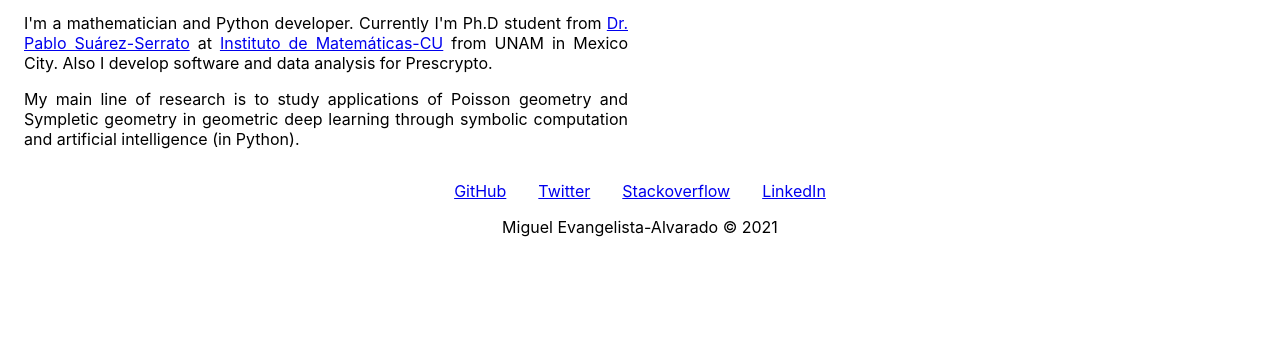
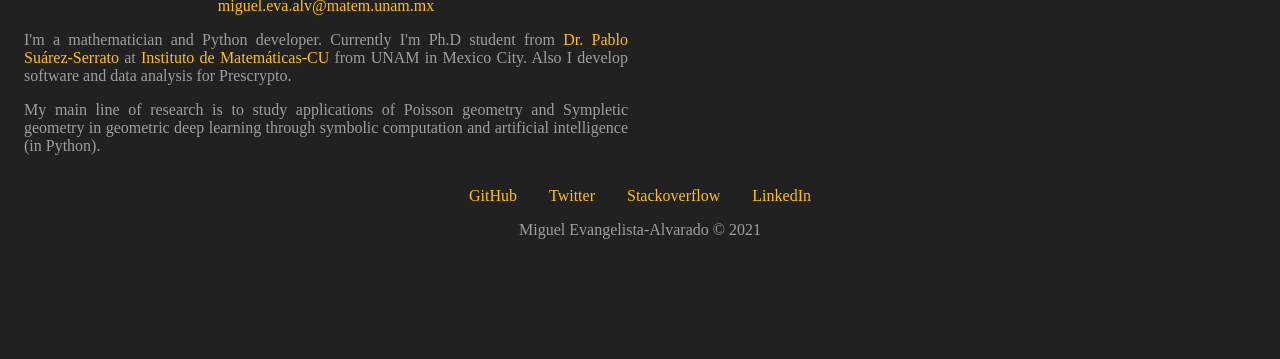
Before and after one commit to eralvana/MAEAWebPage, a React app in the folder template/: page /MAEAWebPage/test/Cvu in a window 1280 px wide. Shown: the part 441-800 px from the top of the page. Built offline with nearby package versions, Linux system fonts and the light colour scheme.

Commit message:
propuesta color

```diff
--- a/template/src/components/App/index.js
+++ b/template/src/components/App/index.js
@@ -1,5 +1,7 @@
-import React from "react";
+import React, { useState } from "react";
 import { Container } from "@material-ui/core";
+
+import { makeStyles } from "@material-ui/core/styles";
 
 import Context from "../../context.js";
 
@@ -14,13 +16,23 @@ import Talks from "../Talks";
 import Cvu from "../Cvu";
 import Teaching from "../Teaching";
 
-import "./styles.css";
+const useStyles = makeStyles(theme => ({
+  root: props => ({
+    background: props.flag ? theme.palette.primary.light : theme.palette.secondary.light,
+    color: props.flag ? theme.palette.primary.dark : theme.palette.secondary.dark,
+    minHeight: "100vh",
+    padding: theme.spacing(3),
+    aColor: props.flag ? theme.palette.primary.main : theme.palette.secondary.main
+  })
+}));
 
 function App() {
   const states = [{name:"Papers", Component: Papers},{name: "Software", Component: Software}, {name: "Talks", Component: Talks}, {name: "Cvu", Component: Cvu}, {name: "Teaching", Component: Teaching}];
+  const [flag, setFlag] = useState(false);
+  const classes = useStyles({flag});
   return (
-    <Context.Provider value={{info, states}}>
-      <Container maxWidth="lg">
+    <Context.Provider value={{info, states, flag, setFlag}}>
+      <Container maxWidth="false" className={classes.root}>
         <Header/>
         <Main/>
         <Footer/>
--- a/template/src/components/Header/index.js
+++ b/template/src/components/Header/index.js
@@ -11,8 +11,8 @@ function Header() {
   const value = useContext(Context);
   return (
     <Box component="header" textAlign="center">
-      <Typography variant="h4">
-          {value.info.name}
+      <Typography variant="h4" onClick={() => value.setFlag(!value.flag)}>
+        {value.info.name}
       </Typography>
       <Nav/>
     </Box>
--- a/template/src/index.css
+++ b/template/src/index.css
@@ -1,13 +1,12 @@
 body {
   margin: 0;
-  font-family: -apple-system, BlinkMacSystemFont, 'Segoe UI', 'Roboto', 'Oxygen',
-    'Ubuntu', 'Cantarell', 'Fira Sans', 'Droid Sans', 'Helvetica Neue',
-    sans-serif;
-  -webkit-font-smoothing: antialiased;
-  -moz-osx-font-smoothing: grayscale;
 }
 
-code {
-  font-family: source-code-pro, Menlo, Monaco, Consolas, 'Courier New',
-    monospace;
+a {
+  color: #FFC107;
+  text-decoration: none;
 }
+
+a:hover {
+  color: #80DEEA;
+}
--- a/template/src/index.js
+++ b/template/src/index.js
@@ -1,13 +1,18 @@
-import React from 'react';
-import ReactDOM from 'react-dom';
+import React from "react";
+import ReactDOM from "react-dom";
 import { BrowserRouter } from "react-router-dom";
-import './index.css';
-import App from './components/App/index.js';
+import { ThemeProvider } from "@material-ui/core/styles";
+import App from "./components/App/index.js";
+import theme from "./theme.js";
+
+import "./index.css";
 
 ReactDOM.render(
   <React.StrictMode>
     <BrowserRouter basename="/MAEAWebPage/test">
-      <App />
+      <ThemeProvider theme={theme}>
+        <App />
+      </ThemeProvider>
     </BrowserRouter>
   </React.StrictMode>,
   document.getElementById('root')
--- /dev/null
+++ b/template/src/theme.js
@@ -0,0 +1,20 @@
+import { createTheme } from "@material-ui/core/styles";
+
+const theme = createTheme({
+  palette: {
+    primary: {
+      light: "#9E9E9E",
+      dark: "#212121",
+      main: "#FFC107",
+      contrastText: "#80DEEA",
+    },
+    secondary: {
+      light: "#212121",
+      dark: "#9E9E9E",
+      main: "#80DEEA",
+      contrastText: "#FFC107",
+    }
+  },
+});
+
+export default theme
```
Also changed, not shown: template/src/components/App/styles.css (deleted).
